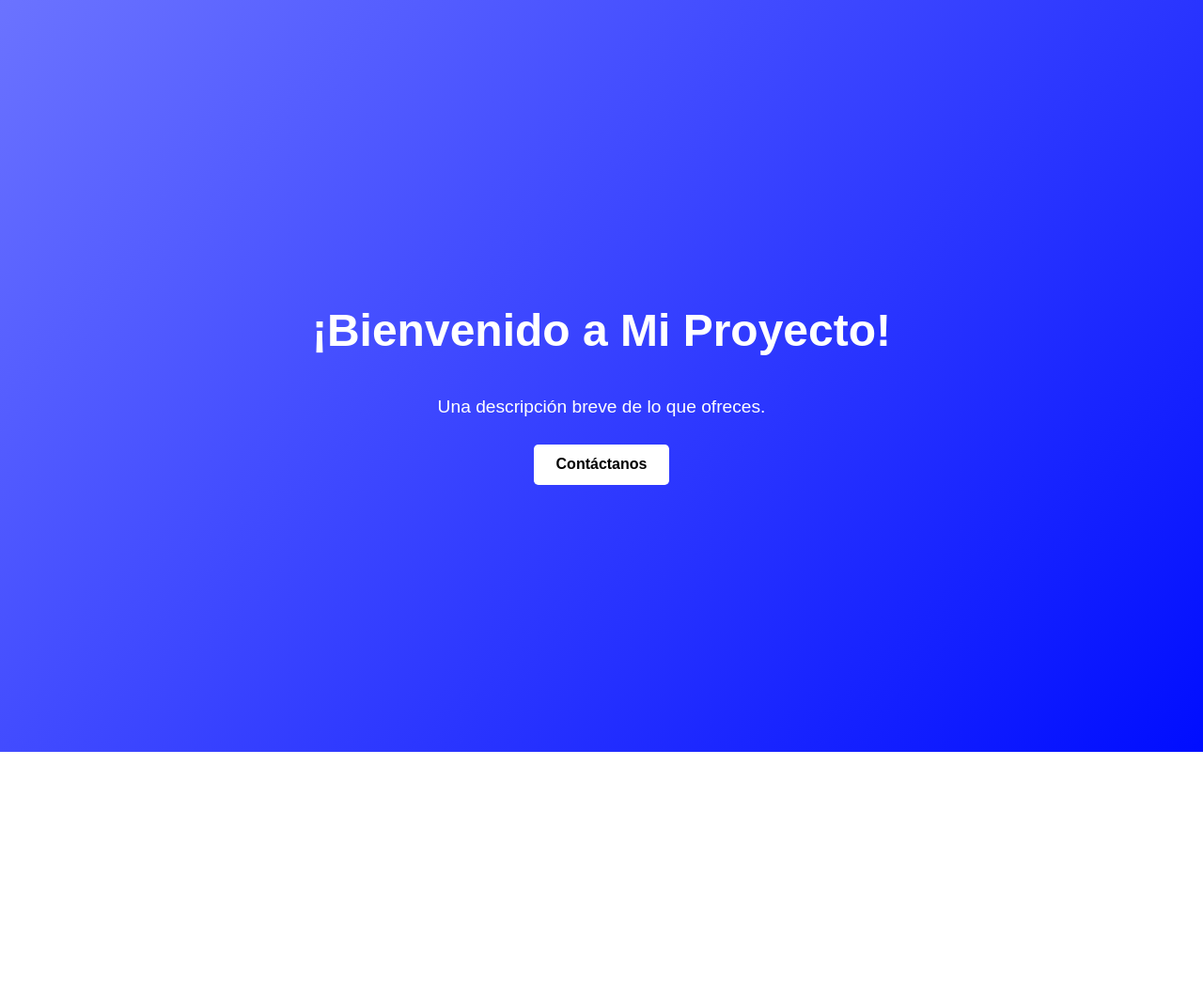
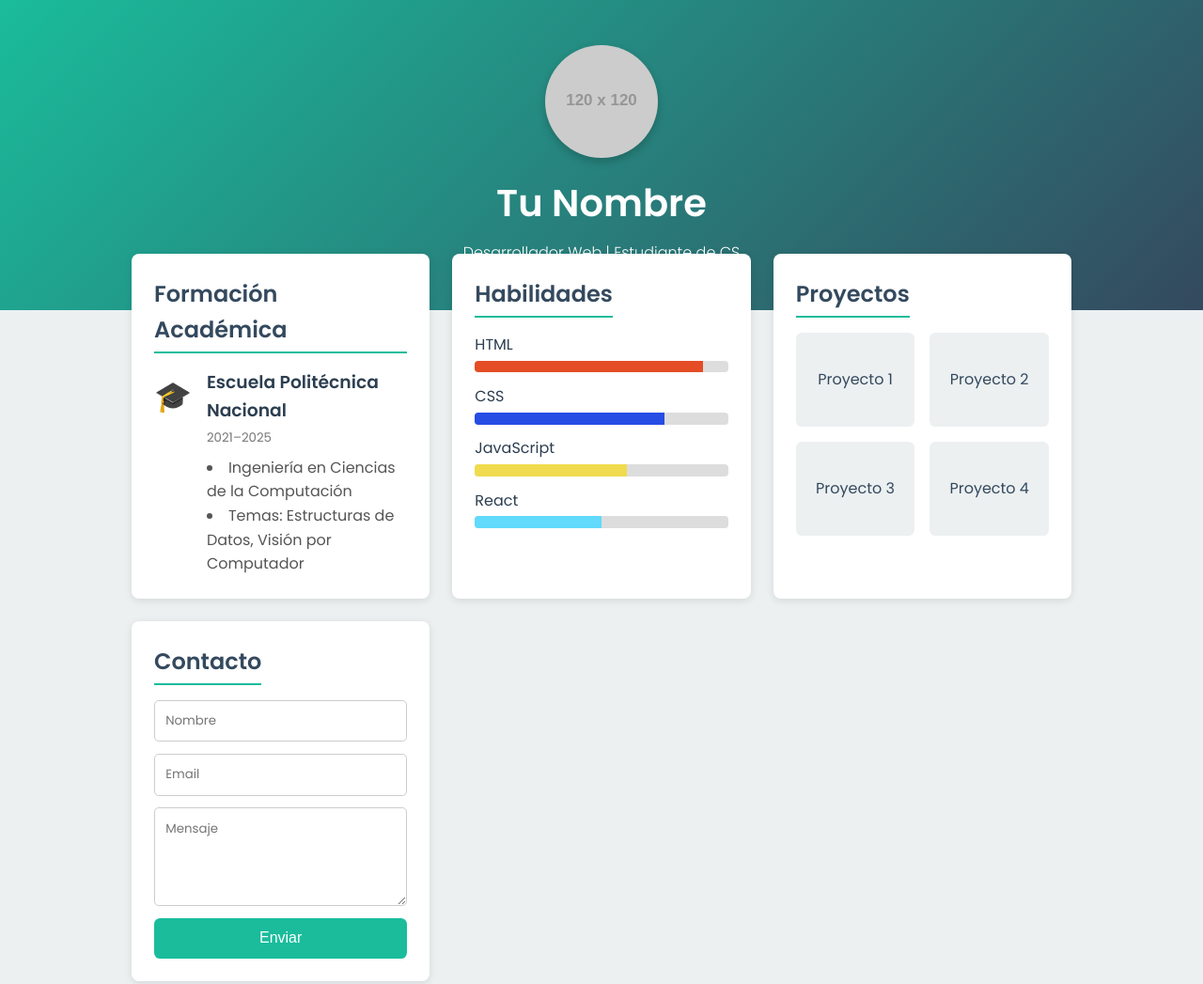
Before and after one commit to MatthewC-20/pagina-personal, a plain HTML site: page index.html in a window 1280 px wide. Shown: the whole page at 94% size. Before the commit the page ends 800 px from the top, so only its background shows below. Drawn offline with Linux system fonts and the light colour scheme; placeholder pictures from the web are drawn by us.

Commit message:
:construction: avance

```diff
--- a/index.html
+++ b/index.html
@@ -3,30 +3,77 @@
 <head>
   <meta charset="UTF-8" />
   <meta name="viewport" content="width=device-width, initial-scale=1.0" />
-  <title>Mi Landing Page</title>
-  <style>
-    body { margin: 0; font-family: Arial, sans-serif; color: #333; }
-    .hero {
-      display: flex; flex-direction: column; align-items: center;
-      justify-content: center; height: 100vh;
-      background: linear-gradient(135deg, #6b73ff 0%, #000dff 100%);
-      color: #fff; text-align: center;
-    }
-    .hero h1 { font-size: 3rem; margin-bottom: .5em; }
-
-    .hero p { font-size: 1.2rem; margin-bottom: 1.5em; }
-    .btn {
-      padding: .8em 1.5em; background: #fff; color: #000;
-      text-decoration: none; border-radius: .3em;
-      font-weight: bold;
-    }
-  </style>
+  <title>Mi Portfolio</title>
+  <link rel="stylesheet" href="styles.css" />
+  <!-- Fuente moderna -->
+  <link href="https://fonts.googleapis.com/css2?family=Poppins:wght@300;400;600&display=swap" rel="stylesheet">
 </head>
 <body>
-  <section class="hero">
-    <h1>¡Bienvenido a Mi Proyecto!</h1>
-    <p>Una descripción breve de lo que ofreces.</p>
-    <a href="#contacto" class="btn">Contáctanos</a>
-  </section>
+  <header class="profile-header">
+    <div class="avatar"></div>
+    <h1>Tu Nombre</h1>
+    <p class="subtitle">Desarrollador Web | Estudiante de CS</p>
+  </header>
+
+  <main class="container">
+    <!-- Academic Background -->
+    <section class="card academic">
+      <h2>Formación Académica</h2>
+      <div class="item">
+        <div class="icon">🎓</div>
+        <div class="info">
+          <h3>Escuela Politécnica Nacional</h3>
+          <small>2021–2025</small>
+          <ul>
+            <li>Ingeniería en Ciencias de la Computación</li>
+            <li>Temas: Estructuras de Datos, Visión por Computador</li>
+          </ul>
+        </div>
+      </div>
+    </section>
+
+    <!-- Skills -->
+    <section class="card skills">
+      <h2>Habilidades</h2>
+      <div class="skill">
+        <span>HTML</span>
+        <div class="bar-wrap"><div class="bar html"></div></div>
+      </div>
+      <div class="skill">
+        <span>CSS</span>
+        <div class="bar-wrap"><div class="bar css"></div></div>
+      </div>
+      <div class="skill">
+        <span>JavaScript</span>
+        <div class="bar-wrap"><div class="bar js"></div></div>
+      </div>
+      <div class="skill">
+        <span>React</span>
+        <div class="bar-wrap"><div class="bar react"></div></div>
+      </div>
+    </section>
+
+    <!-- Projects -->
+    <section class="card projects">
+      <h2>Proyectos</h2>
+      <div class="grid">
+        <div class="project-card">Proyecto 1</div>
+        <div class="project-card">Proyecto 2</div>
+        <div class="project-card">Proyecto 3</div>
+        <div class="project-card">Proyecto 4</div>
+      </div>
+    </section>
+
+    <!-- Contact -->
+    <section class="card contact">
+      <h2>Contacto</h2>
+      <form>
+        <input type="text" placeholder="Nombre" required />
+        <input type="email" placeholder="Email" required />
+        <textarea placeholder="Mensaje" rows="4" required></textarea>
+        <button type="submit">Enviar</button>
+      </form>
+    </section>
+  </main>
 </body>
 </html>
--- /dev/null
+++ b/styles.css
@@ -0,0 +1,178 @@
+:root {
+  --primary: #2c3e50;
+  --accent: #1abc9c;
+  --light: #ecf0f1;
+  --dark: #34495e;
+  --font: 'Poppins', sans-serif;
+}
+
+* {
+  box-sizing: border-box;
+  margin: 0; padding: 0;
+}
+
+body {
+  font-family: var(--font);
+  background: var(--light);
+  color: var(--primary);
+  line-height: 1.6;
+}
+
+.profile-header {
+  background: linear-gradient(135deg, var(--accent), var(--dark));
+  color: #fff;
+  text-align: center;
+  padding: 3rem 1rem;
+}
+
+.profile-header .avatar {
+  width: 120px;
+  height: 120px;
+  background: var(--light) url('https://via.placeholder.com/120') center/cover no-repeat;
+  border-radius: 50%;
+  margin: 0 auto 1rem;
+  box-shadow: 0 4px 10px rgba(0,0,0,0.2);
+}
+
+.profile-header h1 {
+  font-size: 2.5rem;
+  font-weight: 600;
+}
+
+.profile-header .subtitle {
+  font-weight: 300;
+  margin-top: .5rem;
+}
+
+.container {
+  width: 90%;
+  max-width: 1000px;
+  margin: -60px auto 2rem; /* superpone tarjetas sobre el header */
+  display: grid;
+  grid-template-columns: repeat(auto-fit, minmax(300px, 1fr));
+  gap: 1.5rem;
+}
+
+.card {
+  background: #fff;
+  padding: 1.5rem;
+  border-radius: .5rem;
+  box-shadow: 0 2px 8px rgba(0,0,0,0.1);
+}
+
+.card h2 {
+  margin-bottom: 1rem;
+  color: var(--dark);
+  border-bottom: 2px solid var(--accent);
+  display: inline-block;
+  padding-bottom: .25rem;
+}
+
+/* Academic */
+.academic .item {
+  display: flex;
+  gap: 1rem;
+  align-items: flex-start;
+}
+
+.academic .icon {
+  font-size: 2rem;
+  margin-top: .2rem;
+}
+
+.academic .info h3 {
+  margin-bottom: .2rem;
+}
+
+.academic .info small {
+  display: block;
+  color: #777;
+  margin-bottom: .5rem;
+}
+
+.academic .info ul {
+  list-style: disc inside;
+  color: #555;
+}
+
+/* Skills */
+.skills .skill {
+  margin-bottom: .8rem;
+}
+
+.skills .skill span {
+  font-weight: 500;
+}
+
+.bar-wrap {
+  background: #ddd;
+  border-radius: .25rem;
+  overflow: hidden;
+  height: .8rem;
+  margin-top: .25rem;
+}
+
+.bar {
+  height: 100%;
+  transition: width .5s ease;
+}
+
+/* Colores para cada skill */
+.bar.html { width: 90%; background: #e44d26; }
+.bar.css  { width: 75%; background: #264de4; }
+.bar.js   { width: 60%; background: #f0db4f; }
+.bar.react{ width: 50%; background: #61dafb; }
+
+/* Projects */
+.projects .grid {
+  display: grid;
+  grid-template-columns: 1fr 1fr;
+  gap: 1rem;
+}
+
+.project-card {
+  background: var(--light);
+  height: 100px;
+  border-radius: .4rem;
+  display: flex;
+  align-items: center;
+  justify-content: center;
+  font-weight: 500;
+  color: var(--dark);
+  transition: transform .3s ease;
+  cursor: pointer;
+}
+
+.project-card:hover {
+  transform: translateY(-5px);
+}
+
+/* Contact */
+.contact form {
+  display: flex;
+  flex-direction: column;
+  gap: .8rem;
+}
+
+.contact input,
+.contact textarea {
+  padding: .7rem;
+  border: 1px solid #ccc;
+  border-radius: .3rem;
+  font-family: var(--font);
+}
+
+.contact button {
+  padding: .8rem;
+  background: var(--accent);
+  color: #fff;
+  border: none;
+  border-radius: .4rem;
+  font-size: 1rem;
+  cursor: pointer;
+  transition: background .3s ease;
+}
+
+.contact button:hover {
+  background: var(--dark);
+}
```
